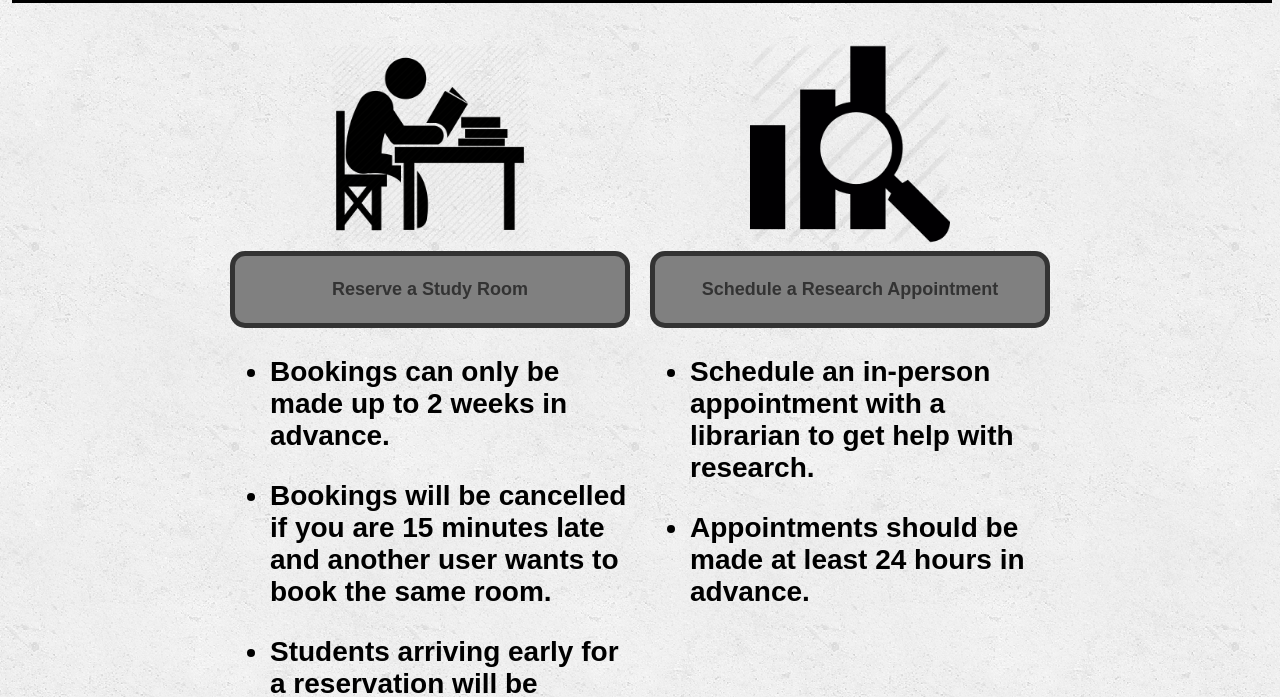
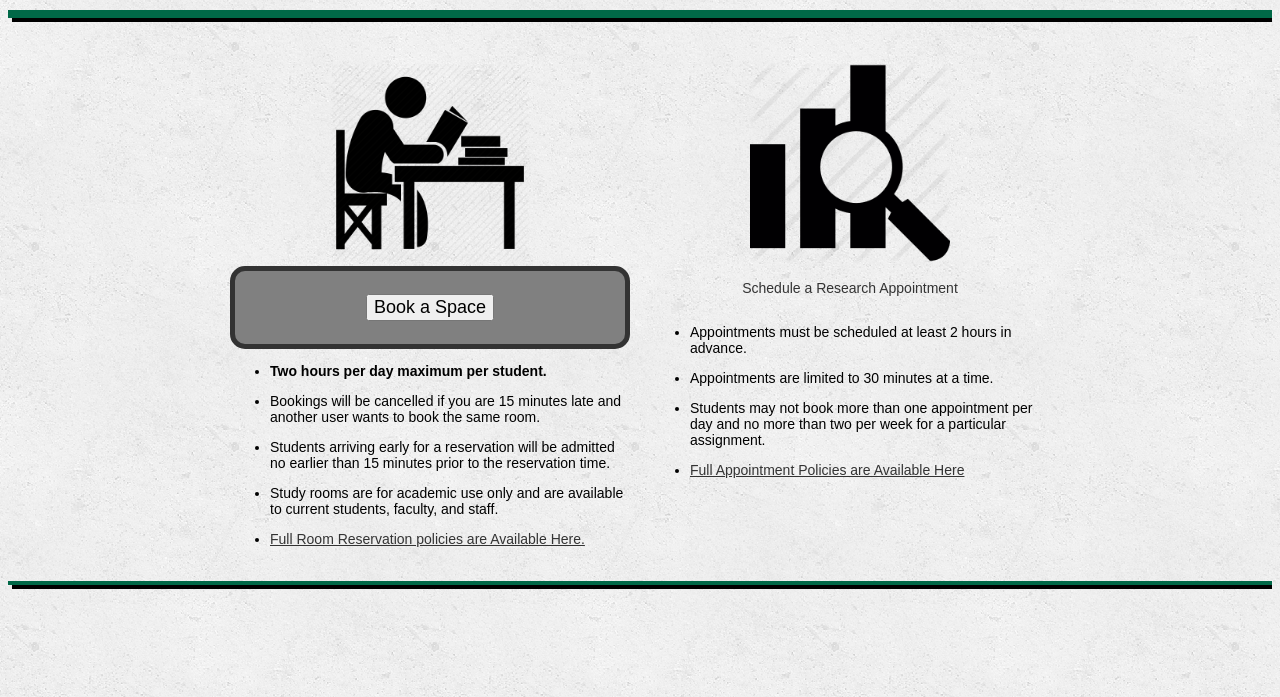
Before and after one commit to cfortner88/Scheduler, a plain HTML site: page cpcc/test.html in a window 1280 px wide. Shown: the part 111-808 px from the top of the page. Drawn offline with nearby package versions, Linux system fonts and the light colour scheme.

Commit message:
Update test.html

```diff
--- a/cpcc/test.html
+++ b/cpcc/test.html
@@ -3,9 +3,11 @@
 <html lang="en">
 <head>
     <meta charset="utf-8">
-    <meta name="viewport" content="width=device-width,initial-scale=1,maximum-scale=1,user-scalable=no">
+    <meta name="viewport" content="width=device-width,initial-scale=1,maximum-scale=1,user-scalable=yes">
 <meta http-equiv="X-UA-Compatible" content="IE=edge,chrome=1">
 <meta name="HandheldFriendly" content="true">
+<script src="jquery-2.2.4.min.js"></script>
+<script src="equipment.min.js"></script>
 
     <title>Study Room Booking & Research Appointments</title>
 
@@ -14,7 +16,7 @@
     </head>
 
     <body>
-    <h1><img class="banner" alt="CPCC Library Logo" src="cpcc_library_logo.png">
+    <h1><img class="banner" alt="CPCC Library Logo" src="CPCC_library_logo.png"></h1>
     <hr> <hr>
     <table class=center>
     <tr>
@@ -24,49 +26,51 @@
                 <a href="http://cpcc.libcal.com/spaces?lid=982&gid=1967"><img class="study" alt="studying" src="study.png" style="width:200px;heigh:200px;"/></a>
             </div>
             <div class="imgButton">
-                <p><a href="http://cpcc.libcal.com/spaces?lid=982&gid=1967">Reserve a Study Room</a></p>
+                <p><script src="jquery-2.2.4.min.js"></script>
+<script src="equipment.min.js"></script>
+<script>
+jQuery(function(){
+   jQuery("#eq_1967").LibCalEquipmentBooking({iid: 727, gid: 1967, eid: 0, width: 560, height: 680});
+});
+</script>
+<!-- Place the following link anywhere in your page. Make sure the id "eq_1967" matches with the above code: jQuery("#eq_1967")  //-->
+<button id="eq_1967" href="#">Book a Space</button>
+</p>
             </div>
             <div class="text">
-            <span class="caption"> <span>
-            <p>
-                <ul>
-                    <li>Bookings can only be made up to 2 weeks in advance.</li>
+                <ul class="caption">
+                    <li class="red"><strong>Two hours per day maximum per student.</strong></li>
                     <li>Bookings will be cancelled if you are 15 minutes late and another user wants to book the same room.</li>
                     <li>Students arriving early for a reservation will be admitted no earlier than 15 minutes prior to the reservation time.</li>
                     <li>Study rooms are for academic use only and are available to current students, faculty, and staff.</li>
-                    <li>Room Reservation policies are available <a href="http://www.cpcc.edu/library/study-room-reservation-policies-and-procedures">here.</a></li>
+                    <li><a href="http://www.cpcc.edu/library/study-room-reservation-policies-and-procedures" class="link2">Full Room Reservation policies are Available Here.</a></li>
                     </ul>
-                    </p>
-                    </span>
             </div>
      </div>
         </td>
   <td>
   <div class="imgContainer">
             <div>
-                <a href="http://cpcc.libcal.com/appointments/"><img class="study" alt="appointments" src="appointments.png" style="width:200px;height:200px;"/></a>
+                <a href="https://goo.gl/bpxcBj"><img class="study" alt="appointments" src="appointments.png" style="width:200px;height:200px;"/></a>
             </div>
-            <div class="imgButton">
-               <p><a href="http://cpcc.libcal.com/appointments/">Schedule a Research Appointment</a></p>
+            <div class="imgButton2">
+               <p><a class="black" href="https://goo.gl/bpxcBj">Schedule a Research Appointment</a></p>
             </div>
             <div class="text">
-            <span class="caption">
-            <span>
-            <p>
-            <ul>
-            <li>Schedule an in-person appointment with a librarian to get help with research.</li>
-            <li>Appointments should be made at least 24 hours in advance.</li>
+            <ul class="caption">
+            <li>Appointments must be scheduled at least 2 hours in advance.</li>
+            <li>Appointments are limited to 30 minutes at a time.</li>
+            <li>Students may not book more than one appointment per day and no more than two per week for a
+particular assignment.</li>
+            <li><a href="http://www.cpcc.edu/library/about-the-library/OneonOneSupportTier2.pdf" class="link2">Full Appointment Policies are Available Here</a></li>
             </ul>
-            </p>
-            </span>
      </div>
         </td>
     </tr>
 </table>
-</body>
 <footer>
     <hr>
     </hr>
 </footer>
-</head>
+</body>
 </html>
```
